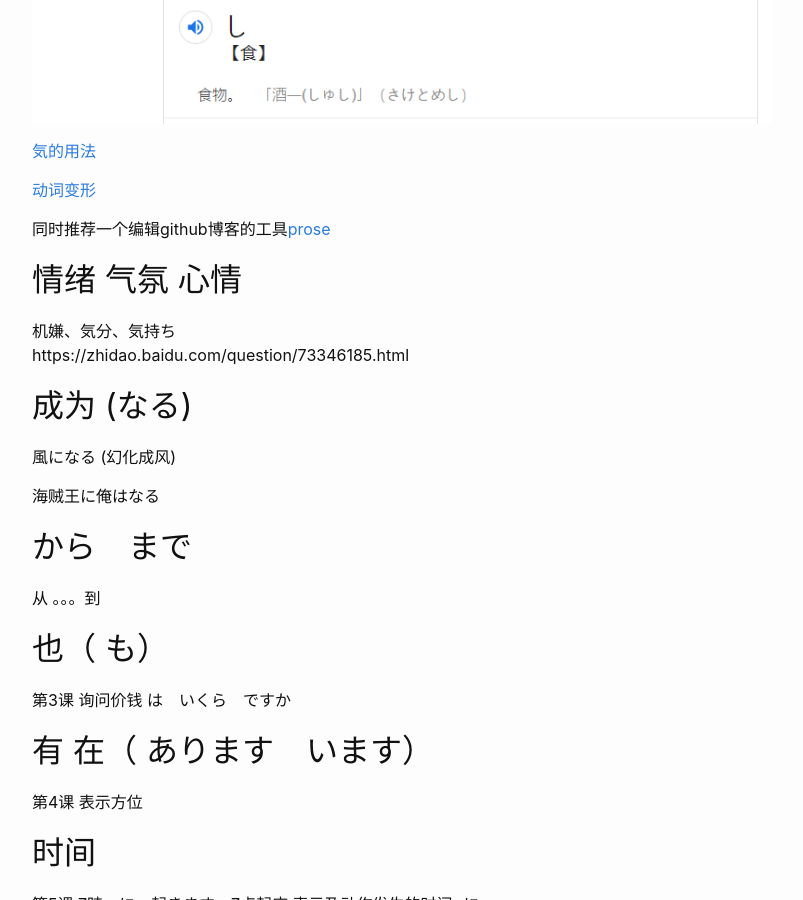
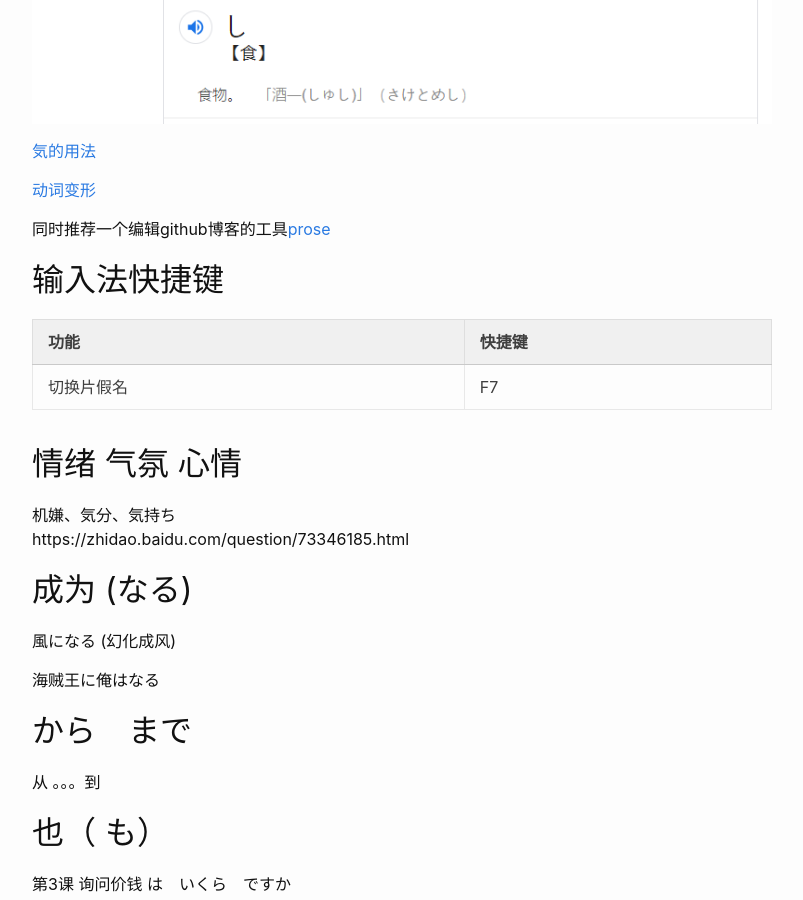
Before and after one commit to zane133/zane133.github.io, a Jekyll site: the page built from _posts/2019-08-17-japanese_study.markdown, in a window 1280 px wide and 900 px high, scrolled down 529 px. Shown: the whole window, without its empty margins (238-1041 px from the left). Built offline with Jekyll 4.4.1, drawn with Linux system fonts in a browser that asks for light colours.

Commit message:
Update 2019-08-17-japanese_study.markdown

```diff
--- a/_posts/2019-08-17-japanese_study.markdown
+++ b/_posts/2019-08-17-japanese_study.markdown
@@ -14,6 +14,12 @@ Google可以在搜索词的尾部加上 **とは**
 [动词变形](https://baike.baidu.com/item/%E6%97%A5%E8%AF%AD%E4%BA%94%E6%AE%B5%E5%8A%A8%E8%AF%8D%E5%8F%98%E5%BD%A2%E8%A7%84%E5%88%99/10061501?fr=aladdin)
 
 同时推荐一个编辑github博客的工具[prose](https://prose.io)
+
+## 输入法快捷键
+
+|功能|快捷键|
+---|---|
+|切换片假名|F7|
 
 ## 情绪 气氛 心情
 机嫌、気分、気持ち
```
